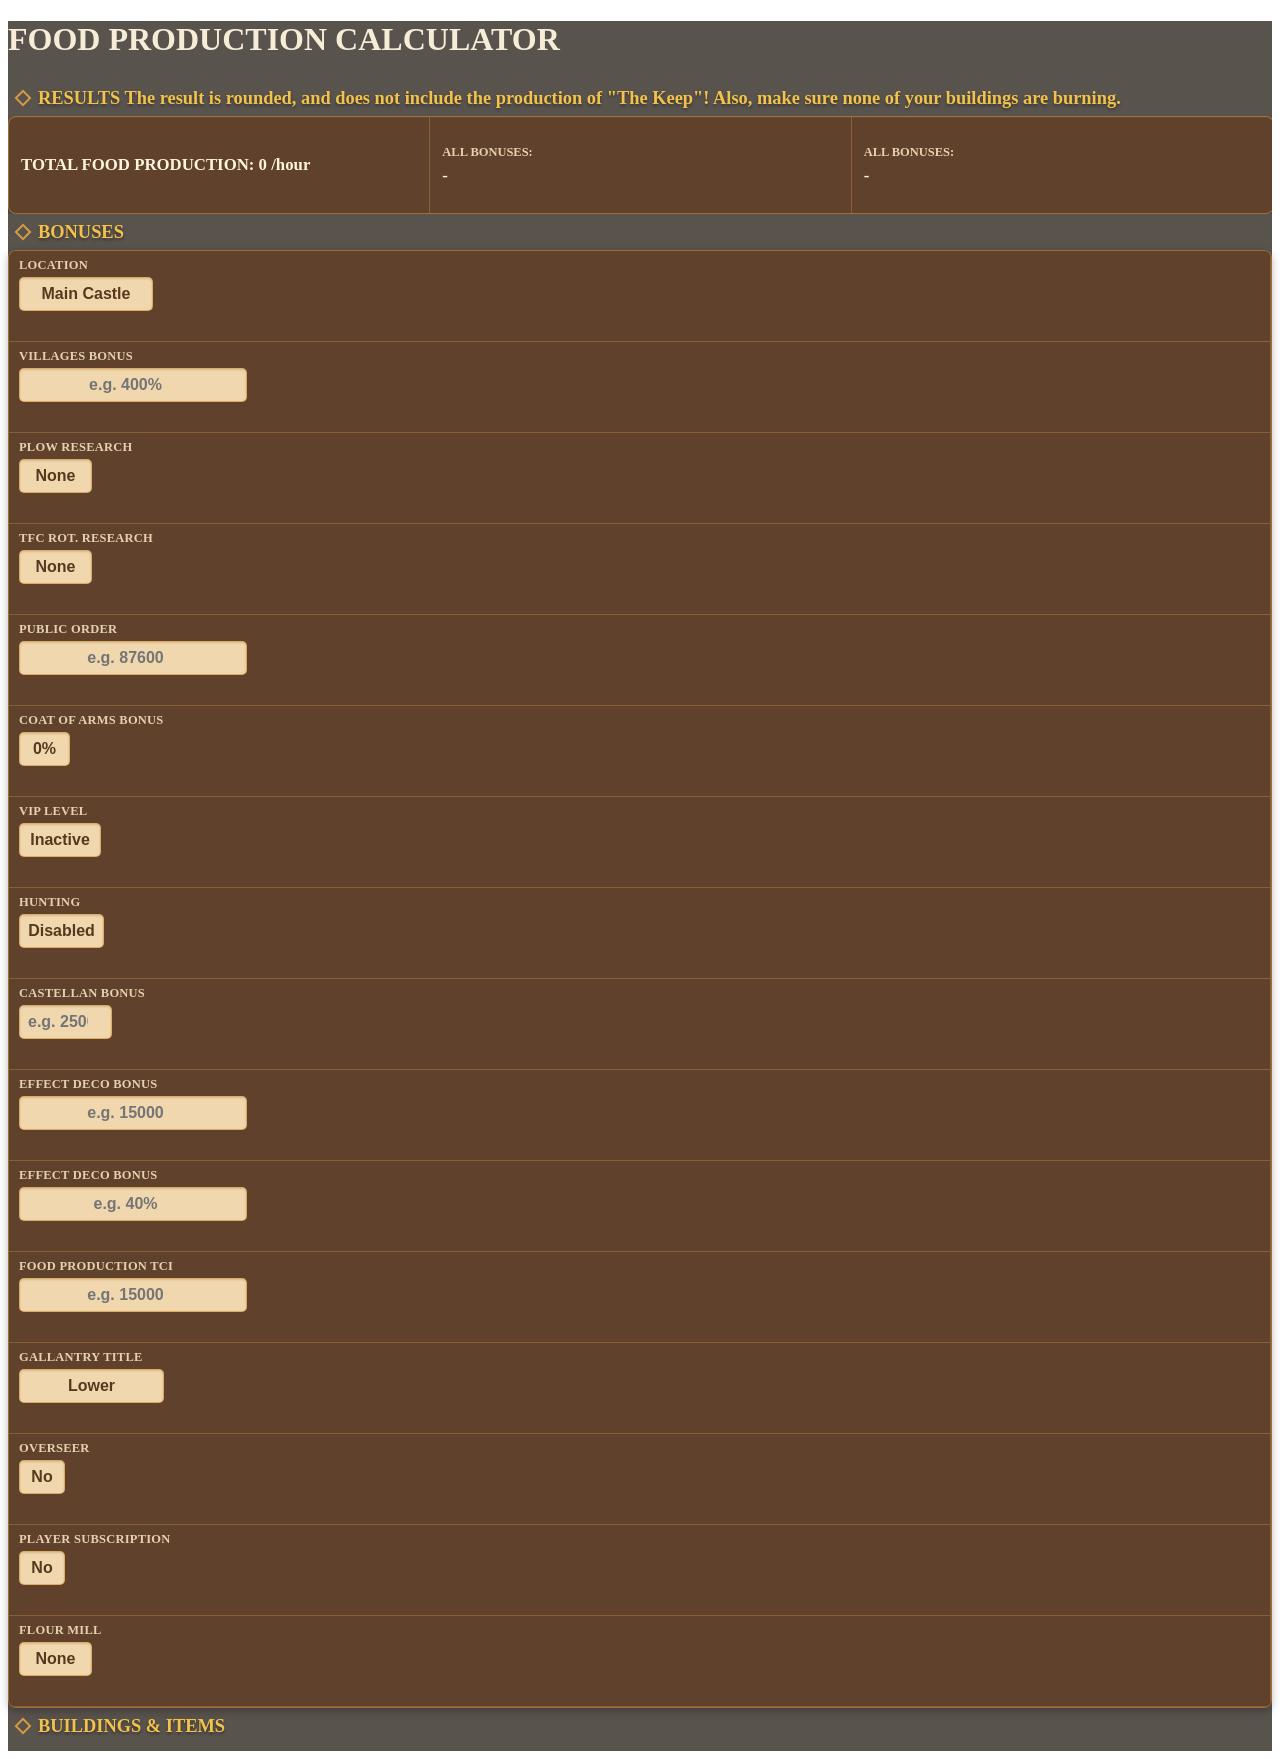
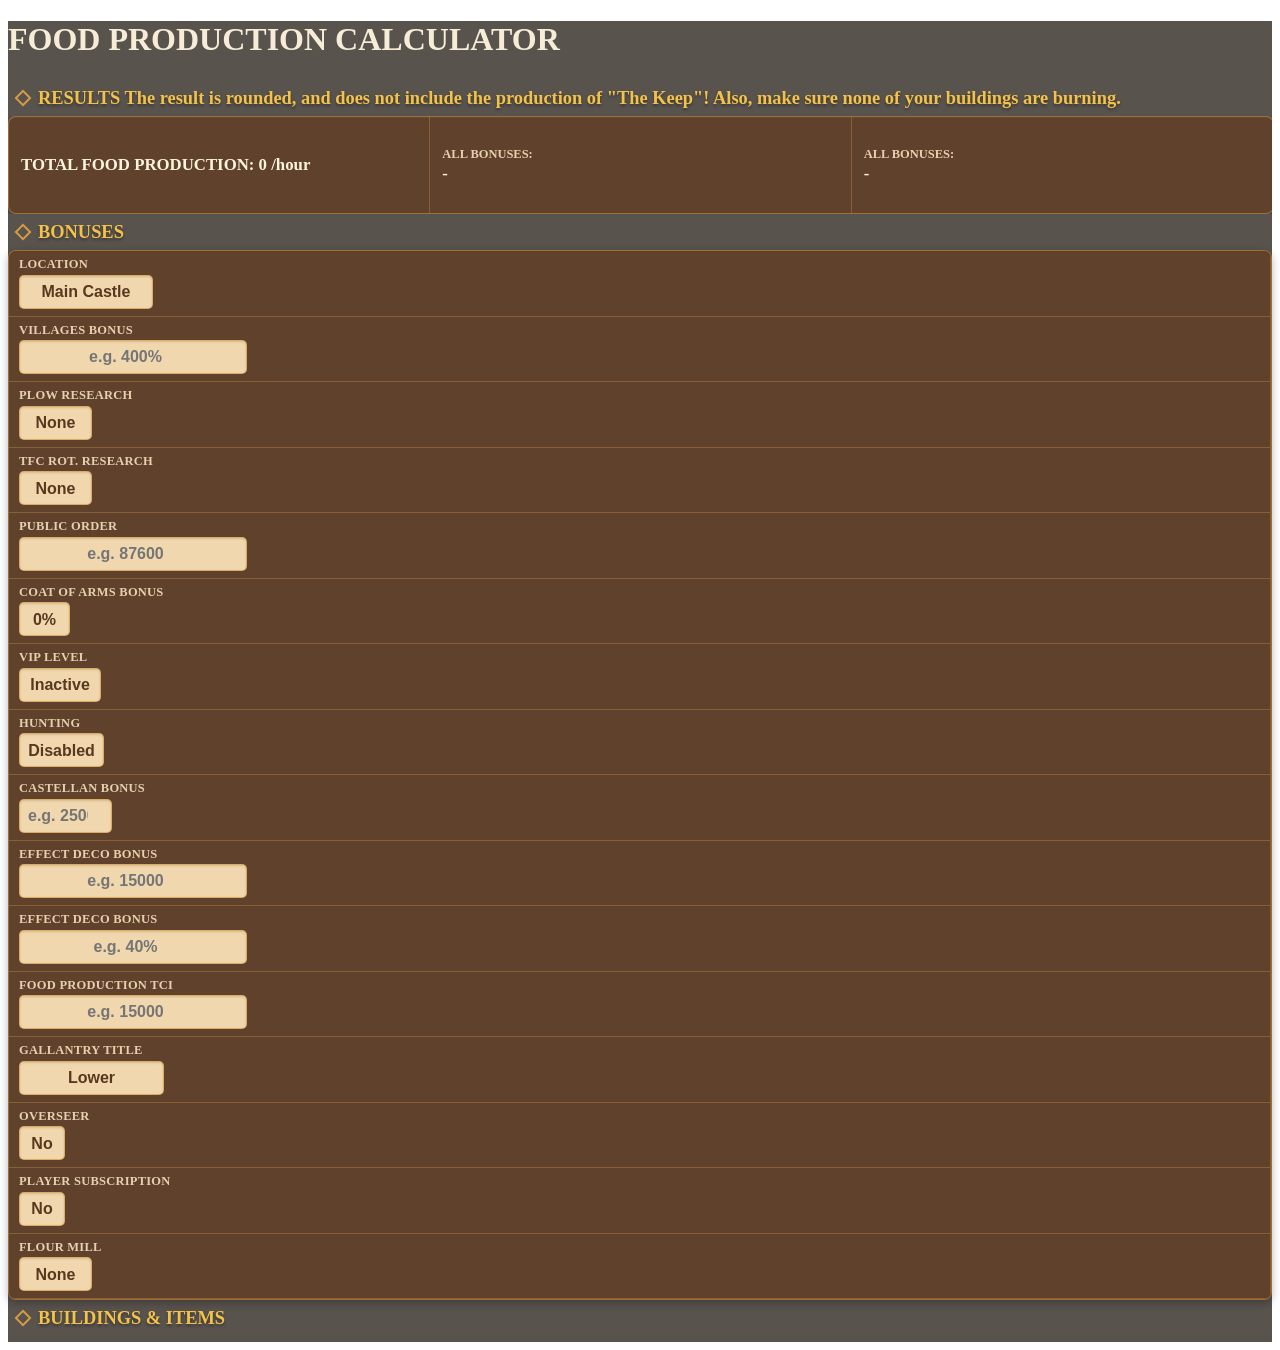

New design changes

--- a/calculators/food_production/styles.css
+++ b/calculators/food_production/styles.css
@@ -82,8 +82,8 @@ body {
 }
 
 .calculator-bonuses-form .form-group {
-  min-height: 74px;
-  padding: 8px 10px;
+  min-height: 0;
+  padding: 7px 10px;
   border-right: 1px solid rgba(215, 155, 66, 0.34);
   border-bottom: 1px solid rgba(215, 155, 66, 0.34);
   background: #60412c;
@@ -95,7 +95,7 @@ body {
 
 .calculator-bonuses-form label {
   display: block;
-  margin-bottom: 5px;
+  margin-bottom: 4px;
   color: #e6d1af;
   font-size: 0.78rem;
   font-weight: 800;
@@ -157,7 +157,7 @@ body {
   min-height: 76px;
   flex-direction: column;
   justify-content: center;
-  gap: 6px;
+  gap: 3px;
   margin: 0;
   padding: 10px 12px;
   border-right: 1px solid rgba(215, 155, 66, 0.34);
@@ -190,7 +190,7 @@ body {
 
 .results .result-value {
   display: block;
-  margin-top: 6px;
+  margin-top: 0;
   color: #fff4de;
   font-size: 1.05rem;
   font-weight: 900;
@@ -212,11 +212,15 @@ body {
 }
 
 #buildings-container .box {
-  background: rgba(96, 65, 44, 0.94);
+  background: #60412c;
 }
 
 #buildings-container .box-content {
   background: transparent;
+}
+
+.building-card-column {
+  min-width: 0;
 }
 
 .buildings-header {
@@ -234,6 +238,8 @@ body {
 
 .box {
   display: flex;
+  min-width: 0;
+  height: calc(100% - 6px);
   align-items: stretch;
   border-radius: 8px;
   margin-bottom: 6px;
@@ -257,7 +263,7 @@ body {
   align-items: center;
   border-right: 1px solid rgba(215, 155, 66, 0.42);
   margin: 0;
-  background: linear-gradient(180deg, #4f3625, #3f2b1e);
+  background: #60412c;
   border-top-left-radius: 0;
   border-bottom-left-radius: 0;
 }
@@ -271,12 +277,14 @@ body {
 }
 
 .box-content {
+  display: flex;
   flex: 1;
+  min-width: 0;
   flex-direction: column;
   justify-content: space-between;
   position: relative;
   background-color: #60412c;
-  min-height: 100px;
+  min-height: 114px;
   border-top-right-radius: 0;
   border-bottom-right-radius: 0;
 }
@@ -286,22 +294,85 @@ body {
   grid-template-columns: minmax(0, 1fr) auto;
   align-items: center;
   gap: 8px;
-  min-height: 34px;
+  height: 36px;
+  min-height: 36px;
   font-size: 16px;
   margin: 0;
   font-weight: 900;
   color: #f3c24a;
-  padding: 5px 8px;
-  background: #4f3625;
+  padding: 3px 8px;
+  background: #60412c;
   border-bottom: 1px solid rgba(215, 155, 66, 0.34);
   text-shadow: 0 2px 3px rgba(0, 0, 0, 0.32);
 }
 
+.building-name {
+  display: -webkit-box;
+  min-width: 0;
+  overflow: hidden;
+  overflow-wrap: anywhere;
+  -webkit-box-orient: vertical;
+  -webkit-line-clamp: 2;
+  line-clamp: 2;
+}
+
 .box-text {
+  display: grid;
+  grid-template-columns: repeat(2, minmax(0, 1fr));
+  grid-template-areas:
+    "productivity production"
+    "primary relic";
+  grid-template-rows: 40px 38px;
+  align-items: stretch;
+  gap: 0;
+  flex: 1;
   margin: 0;
-  padding: 7px 8px;
+  padding: 0;
   border-top: 0;
-  row-gap: 6px;
+}
+
+.box-text > * {
+  min-width: 0;
+}
+
+.building-productivity {
+  grid-area: productivity;
+}
+
+.building-production {
+  grid-area: production;
+}
+
+.building-primary-item {
+  grid-area: primary;
+}
+
+.building-relic-item {
+  grid-area: relic;
+}
+
+.building-productivity,
+.building-production,
+.building-control {
+  display: flex;
+  align-items: center;
+  padding: 5px 8px;
+  overflow: hidden;
+}
+
+.building-productivity,
+.building-production {
+  column-gap: 4px;
+}
+
+.building-productivity,
+.building-production {
+  border-bottom: 1px solid rgba(215, 155, 66, 0.28);
+}
+
+.building-production,
+.building-relic-item {
+  border-left: 1px solid rgba(215, 155, 66, 0.28);
 }
 
 .box-text p {
@@ -375,9 +446,11 @@ body {
   box-shadow: inset 0 1px 2px rgba(89, 56, 30, 0.18);
 }
 
-.box-text .fixSelector {
+.building-control .fixSelector {
   display: block;
-  margin-left: auto;
+  width: 100%;
+  max-width: none;
+  margin: 0;
 }
 
 .levelSelector {
@@ -426,6 +499,10 @@ body {
     padding-inline: 6px;
   }
 
+  .box-icon {
+    flex-basis: 72px;
+  }
+
   .fixSelector {
     width: 100%;
     min-height: 24px;
@@ -439,21 +516,7 @@ body {
   }
 
   .box-text {
-    display: grid;
-    grid-template-columns: 1fr;
-    padding: 6px;
-  }
-
-  .box-text > [class*="col-"] {
-    width: 100%;
-    max-width: 100%;
-    padding-inline: 0;
-    margin-bottom: 0 !important;
-  }
-
-  .box-text .fixSelector {
-    width: min(100%, 150px);
-    margin-left: 0;
+    grid-template-columns: repeat(2, minmax(0, 1fr));
   }
 
   .box-content p {
@@ -475,7 +538,7 @@ body {
   }
 
   .calculator-bonuses-form .form-group {
-    min-height: 68px;
+    min-height: 0;
     padding: 7px;
   }
 
